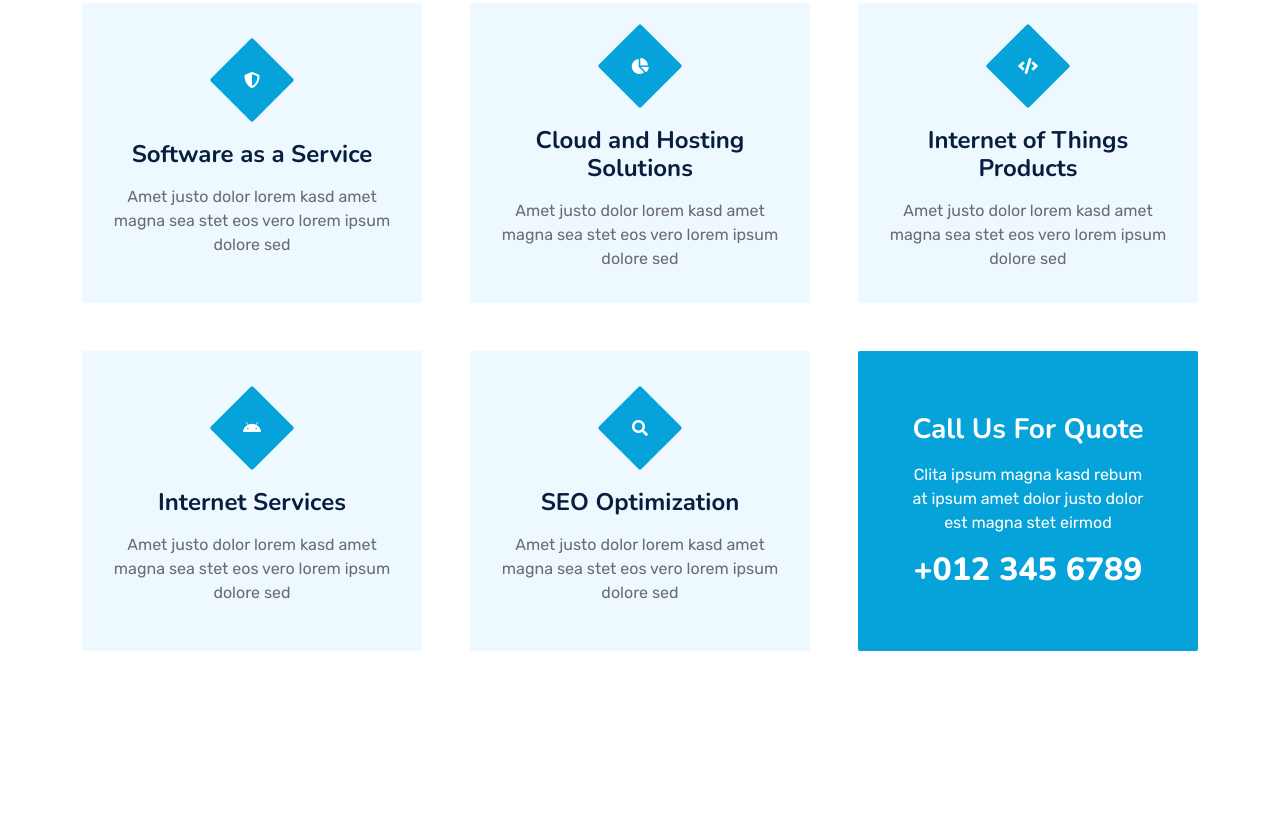
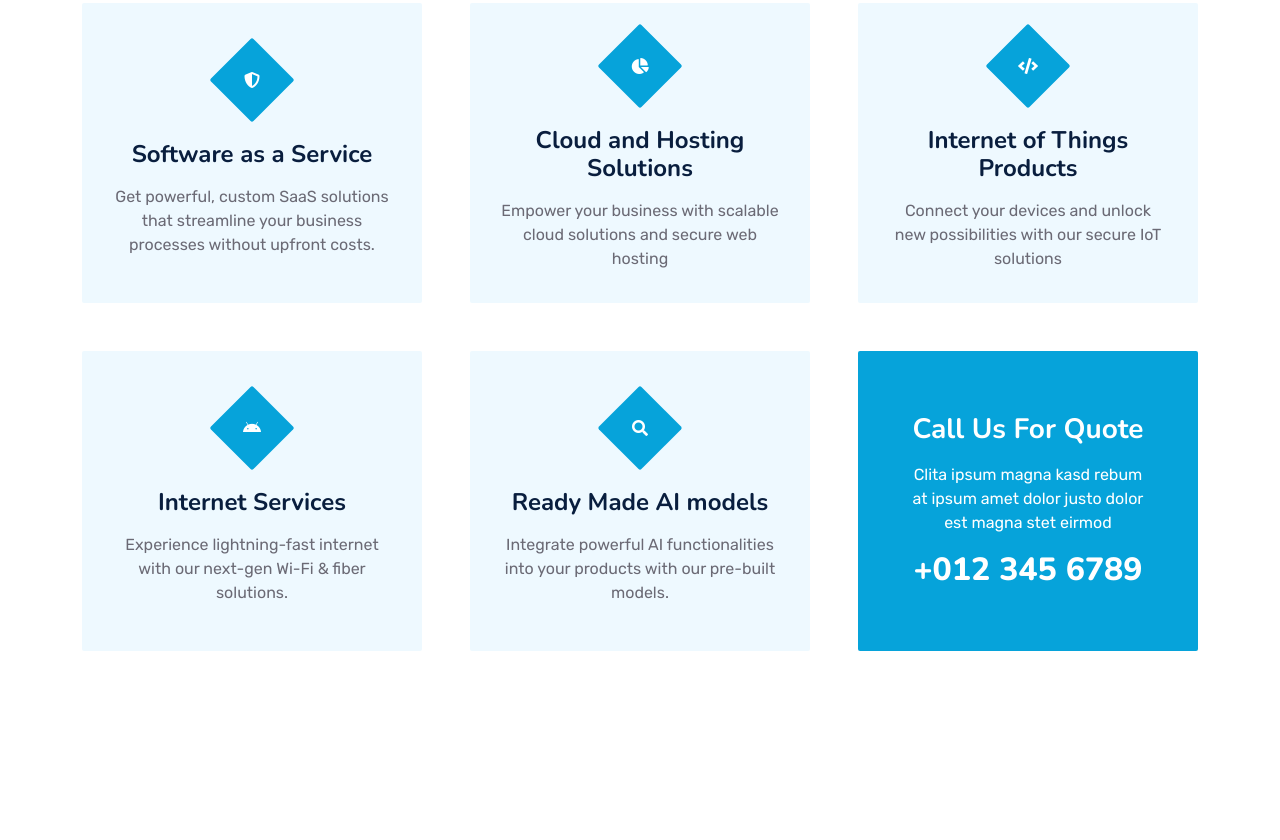
Before and after one commit to wawericom/wawericom, a plain HTML site: page index.html in a window 1280 px wide. Shown: the part 2709-3549 px from the top of the page. Drawn offline with nearby package versions, Linux system fonts and the light colour scheme; animation ran at ten frames a second.

Commit message:
Update index.html

```diff
--- a/index.html
+++ b/index.html
@@ -314,7 +314,7 @@
                             <i class="fa fa-shield-alt text-white"></i>
                         </div>
                         <h4 class="mb-3">Software as a Service</h4>
-                        <p class="m-0">Amet justo dolor lorem kasd amet magna sea stet eos vero lorem ipsum dolore sed</p>
+                        <p class="m-0">Get powerful, custom SaaS solutions that streamline your business processes without upfront costs.</p>
                         <a class="btn btn-lg btn-primary rounded" href="">
                             <i class="bi bi-arrow-right"></i>
                         </a>
@@ -326,7 +326,7 @@
                             <i class="fa fa-chart-pie text-white"></i>
                         </div>
                         <h4 class="mb-3">Cloud and Hosting Solutions</h4>
-                        <p class="m-0">Amet justo dolor lorem kasd amet magna sea stet eos vero lorem ipsum dolore sed</p>
+                        <p class="m-0">Empower your business with scalable cloud solutions and secure web hosting</p>
                         <a class="btn btn-lg btn-primary rounded" href="">
                             <i class="bi bi-arrow-right"></i>
                         </a>
@@ -338,7 +338,7 @@
                             <i class="fa fa-code text-white"></i>
                         </div>
                         <h4 class="mb-3">Internet of Things Products</h4>
-                        <p class="m-0">Amet justo dolor lorem kasd amet magna sea stet eos vero lorem ipsum dolore sed</p>
+                        <p class="m-0">Connect your devices and unlock new possibilities with our secure IoT solutions</p>
                         <a class="btn btn-lg btn-primary rounded" href="">
                             <i class="bi bi-arrow-right"></i>
                         </a>
@@ -350,7 +350,7 @@
                             <i class="fab fa-android text-white"></i>
                         </div>
                         <h4 class="mb-3">Internet Services</h4>
-                        <p class="m-0">Amet justo dolor lorem kasd amet magna sea stet eos vero lorem ipsum dolore sed</p>
+                        <p class="m-0">Experience lightning-fast internet with our next-gen Wi-Fi & fiber solutions.</p>
                         <a class="btn btn-lg btn-primary rounded" href="">
                             <i class="bi bi-arrow-right"></i>
                         </a>
@@ -361,8 +361,8 @@
                         <div class="service-icon">
                             <i class="fa fa-search text-white"></i>
                         </div>
-                        <h4 class="mb-3">SEO Optimization</h4>
-                        <p class="m-0">Amet justo dolor lorem kasd amet magna sea stet eos vero lorem ipsum dolore sed</p>
+                        <h4 class="mb-3">Ready Made AI models</h4>
+                        <p class="m-0">Integrate powerful AI functionalities into your products with our pre-built models.</p>
                         <a class="btn btn-lg btn-primary rounded" href="">
                             <i class="bi bi-arrow-right"></i>
                         </a>
```
